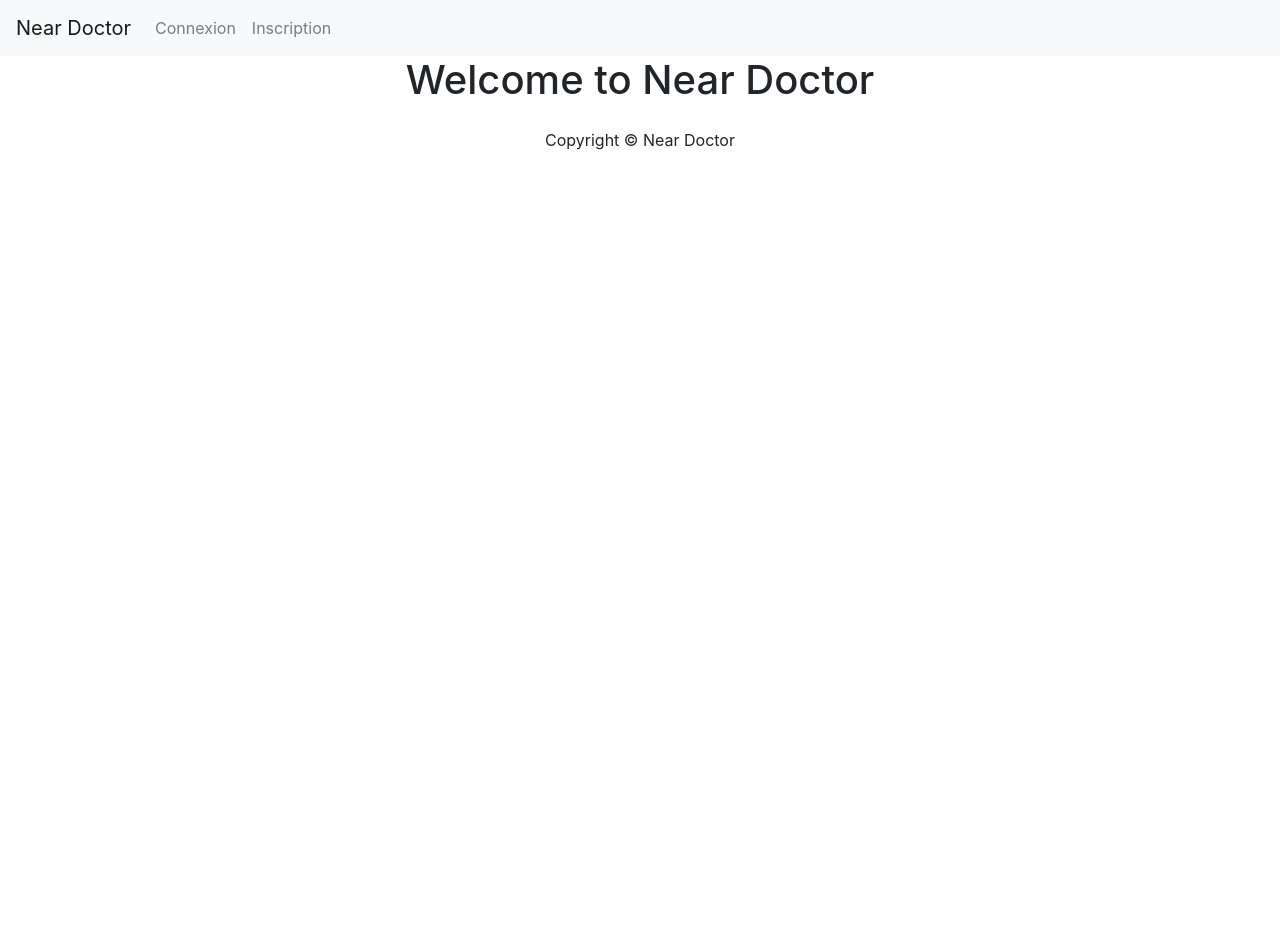
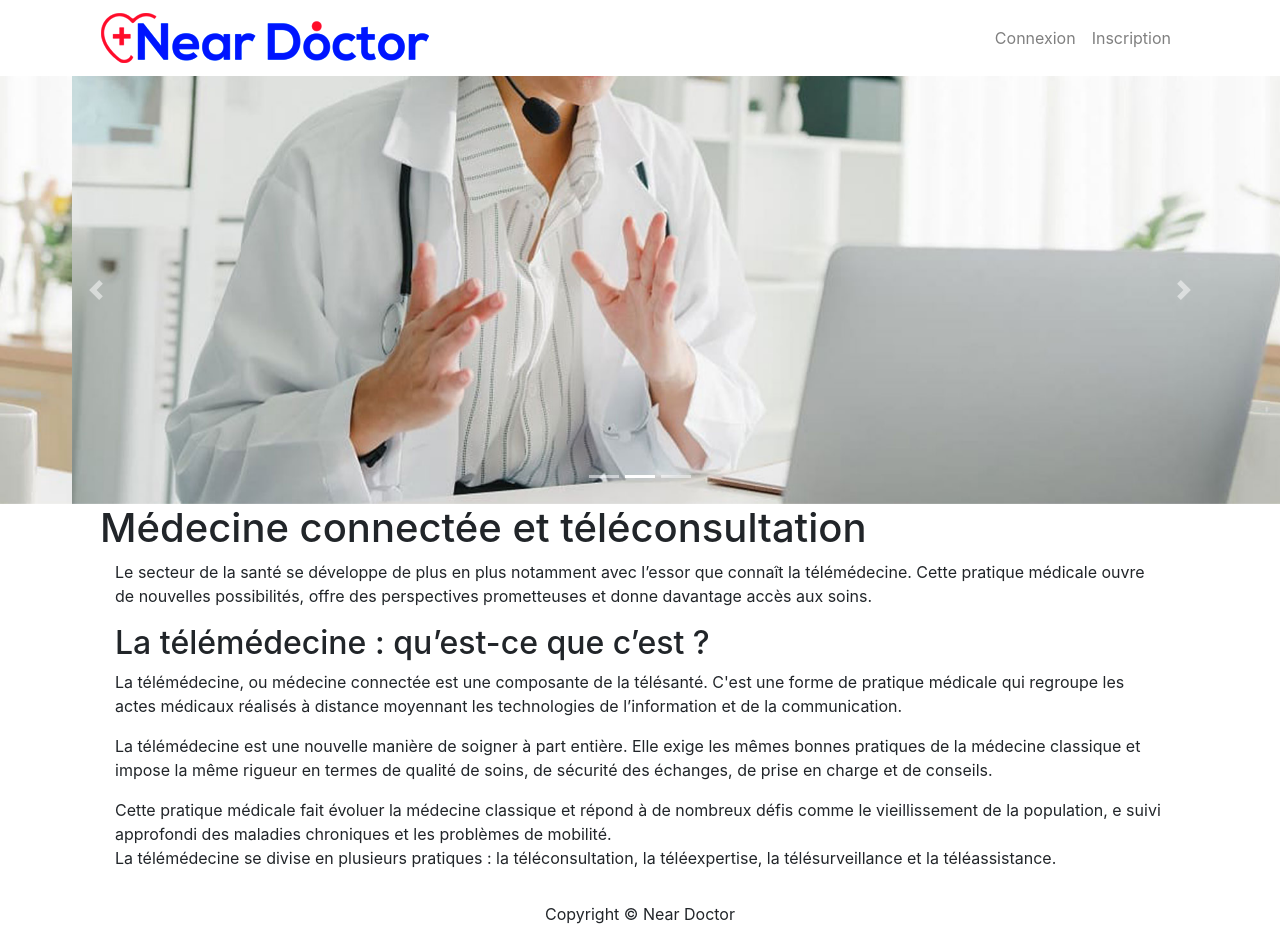
Before and after one commit to MaherSamiGMC/appTeleconsultation, a React (Create React App) app in the folder frontend/: page / in a window 1280 px wide. Before the commit the page ends 800 px from the top, so only its background shows below. Built offline with nearby package versions, Linux system fonts and the light colour scheme.

Commit message:
page d'accueil

```diff
--- a/frontend/src/App.js
+++ b/frontend/src/App.js
@@ -2,13 +2,18 @@ import './App.css';
 import { Container } from 'react-bootstrap'
 import Header from './Components/LandingPage/Header'
 import Footer from './Components/LandingPage/Footer'
+import Banner from './Components/LandingPage/Banner'
+import Contenu from './Components/LandingPage/Contenu';
+
+
 function App() {
   return (
     <>
       <Header />
+      <Banner />
       <main>
         <Container>
-          <h1 className='text-center' >Welcome to Near Doctor</h1>
+          <Contenu />
         </Container>
       </main>
       <Footer />
--- /dev/null
+++ b/frontend/src/Components/LandingPage/Banner.js
@@ -0,0 +1,33 @@
+import React from 'react'
+import { Carousel } from 'react-bootstrap'
+const Banner = () => {
+    return (
+        <>
+           <Carousel>
+                <Carousel.Item>
+                    <img
+                    className="d-block w-100"
+                    src="../images/slide1.jpg"
+                    alt="First slide"
+                    />
+                </Carousel.Item>
+                <Carousel.Item>
+                    <img
+                    className="d-block w-100"
+                    src="../images/slide1.jpg"
+                    alt="Second slide"
+                    />
+                </Carousel.Item>
+                <Carousel.Item>
+                    <img
+                    className="d-block w-100"
+                    src="../images/slide1.jpg"
+                    alt="Third slide"
+                    />
+                </Carousel.Item>
+            </Carousel>
+        </>
+    )
+}
+
+export default Banner
--- /dev/null
+++ b/frontend/src/Components/LandingPage/Contenu.js
@@ -0,0 +1,25 @@
+import React from 'react'
+import { Container, Col } from 'react-bootstrap'
+const Contenu = () => {
+    return (
+        <>
+            <Container>
+                <h1>Médecine connectée et téléconsultation</h1>
+                <Col>
+                    <p>Le secteur de la santé se développe de plus en plus notamment avec l’essor que connaît la télémédecine. Cette pratique médicale ouvre de nouvelles possibilités, offre
+                    des perspectives prometteuses et donne davantage accès aux soins.</p>
+                    <h2>La télémédecine : qu’est-ce que c’est ?</h2>
+                    <p>La télémédecine, ou médecine connectée est une composante de la télésanté. C'est une forme de pratique médicale qui regroupe les actes médicaux réalisés à distance
+                    moyennant les technologies de l’information et de la communication.</p>
+                    <p>La télémédecine est une nouvelle manière de soigner à part entière. Elle exige les mêmes bonnes pratiques de la médecine classique et impose la même rigueur en termes
+                    de qualité de soins, de sécurité des échanges, de prise en charge et de conseils.</p>
+                    <p>Cette pratique médicale fait évoluer la médecine classique et répond à de nombreux défis comme le vieillissement de la population, e suivi approfondi des maladies
+                    chroniques et les problèmes de mobilité.<br/>
+                    La télémédecine se divise en plusieurs pratiques : la téléconsultation, la téléexpertise, la télésurveillance et la téléassistance.</p>
+                </Col>
+            </Container>
+        </>
+    )
+}
+
+export default Contenu
--- a/frontend/src/Components/LandingPage/Header.js
+++ b/frontend/src/Components/LandingPage/Header.js
@@ -1,18 +1,20 @@
 import React from 'react'
-import { Navbar, Nav } from 'react-bootstrap'
+import { Navbar, Nav, Container } from 'react-bootstrap'
 const Header = () => {
     return (
         <header>
-            <Navbar bg="light" expand="lg">
-                <Navbar.Brand href="/">Near Doctor</Navbar.Brand>
+            <Container>
+            <Navbar expand="lg">
+                <Navbar.Brand href="/"><img src="../images/neardoctor.png" alt="logo" /></Navbar.Brand>
                 <Navbar.Toggle aria-controls="basic-navbar-nav" />
                 <Navbar.Collapse id="basic-navbar-nav">
-                    <Nav className="mr-auto">
+                    <Nav className="ml-auto">
                         <Nav.Link href="/conex">Connexion</Nav.Link>
                         <Nav.Link href="/inscri">Inscription</Nav.Link>
                     </Nav>
                 </Navbar.Collapse>
             </Navbar>
+            </Container>
         </header>
     )
 }
```
Also changed, not shown: frontend/src/Articles.js (added, +26 -0 lines), frontend/public/images/neardoctor.png (added), frontend/public/images/slide1.jpg (added).
